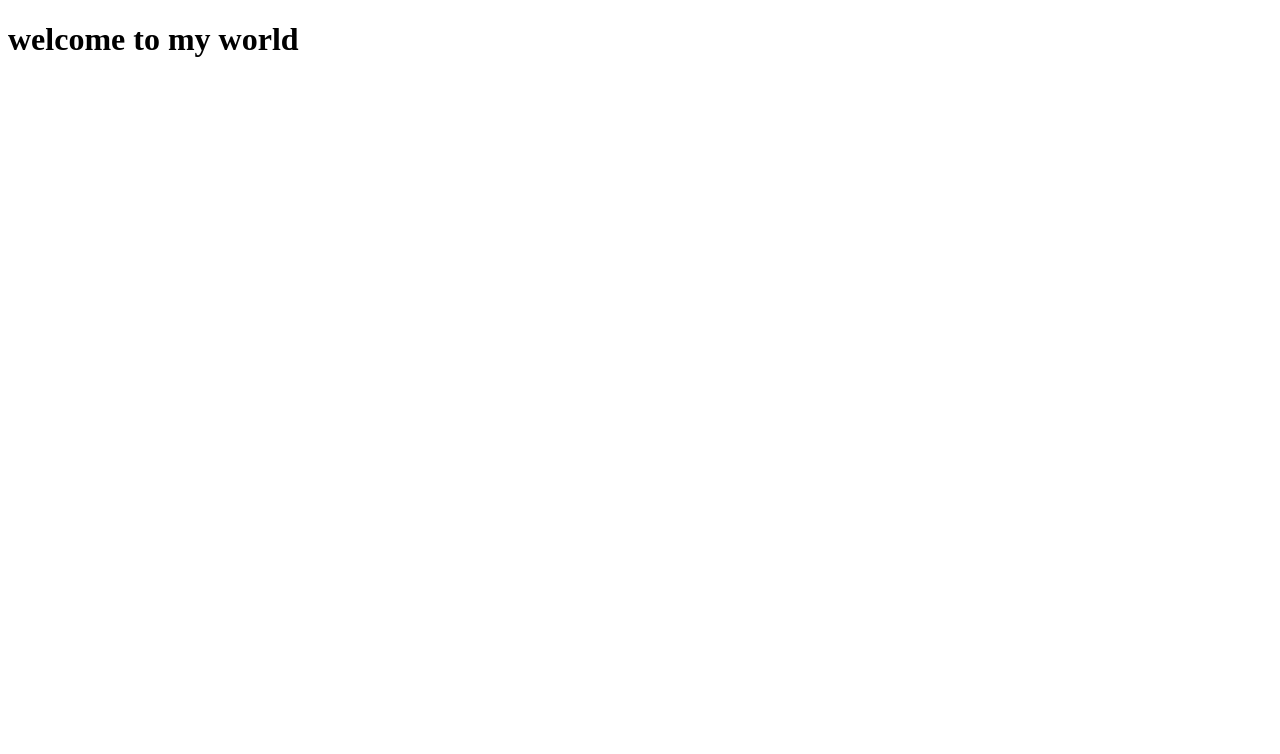
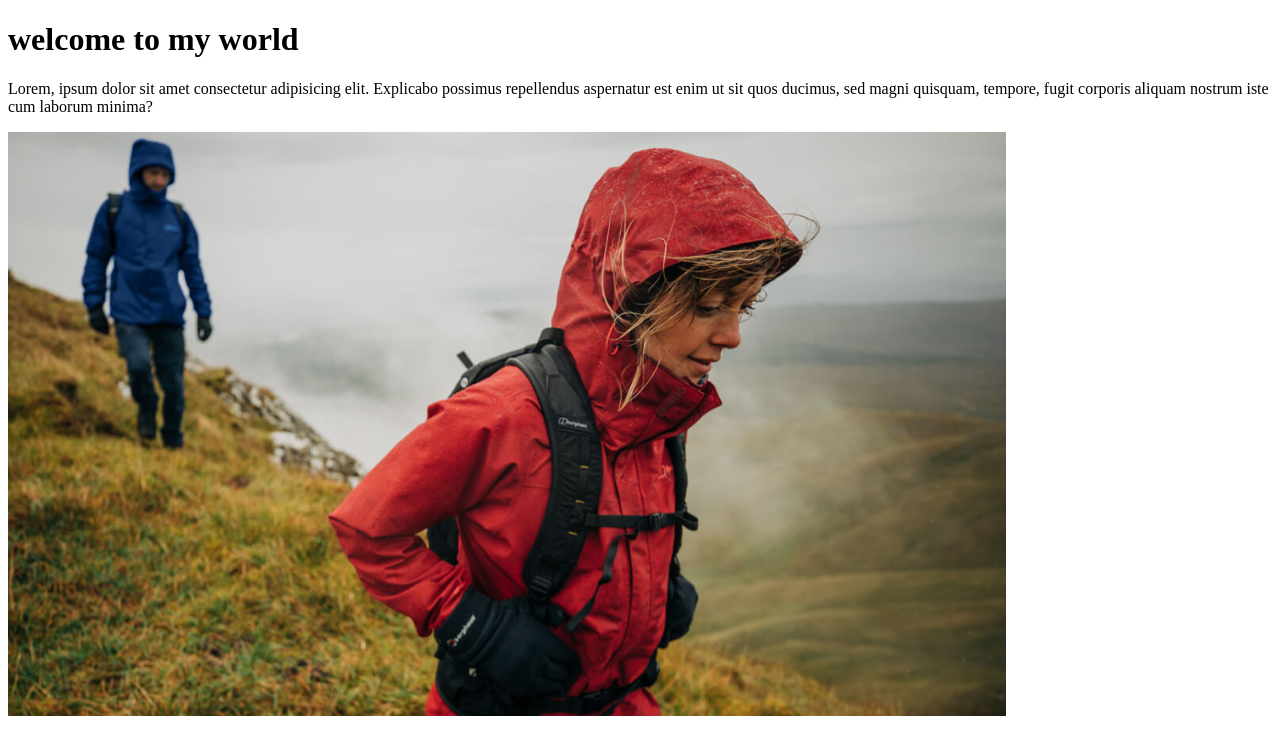
Before and after one commit to jernmed/deployment_sample, a plain HTML site: page index.html in a window 1280 px wide. Drawn offline with Linux system fonts and the light colour scheme.

Commit message:
added text and images to home page

```diff
--- a/index.html
+++ b/index.html
@@ -8,5 +8,7 @@
 </head>
 <body>
     <h1>welcome to my world</h1>
+    <p>Lorem, ipsum dolor sit amet consectetur adipisicing elit. Explicabo possimus repellendus aspernatur est enim ut sit quos ducimus, sed magni quisquam, tempore, fugit corporis aliquam nostrum iste cum laborum minima?</p>
+    <img src="images/Skjermbilde 2023-04-25 185616.png" alt="mountaineering"/>
 </body>
 </html>
```
Also changed, not shown: images/Skjermbilde 2023-04-25 185616.png (added).
